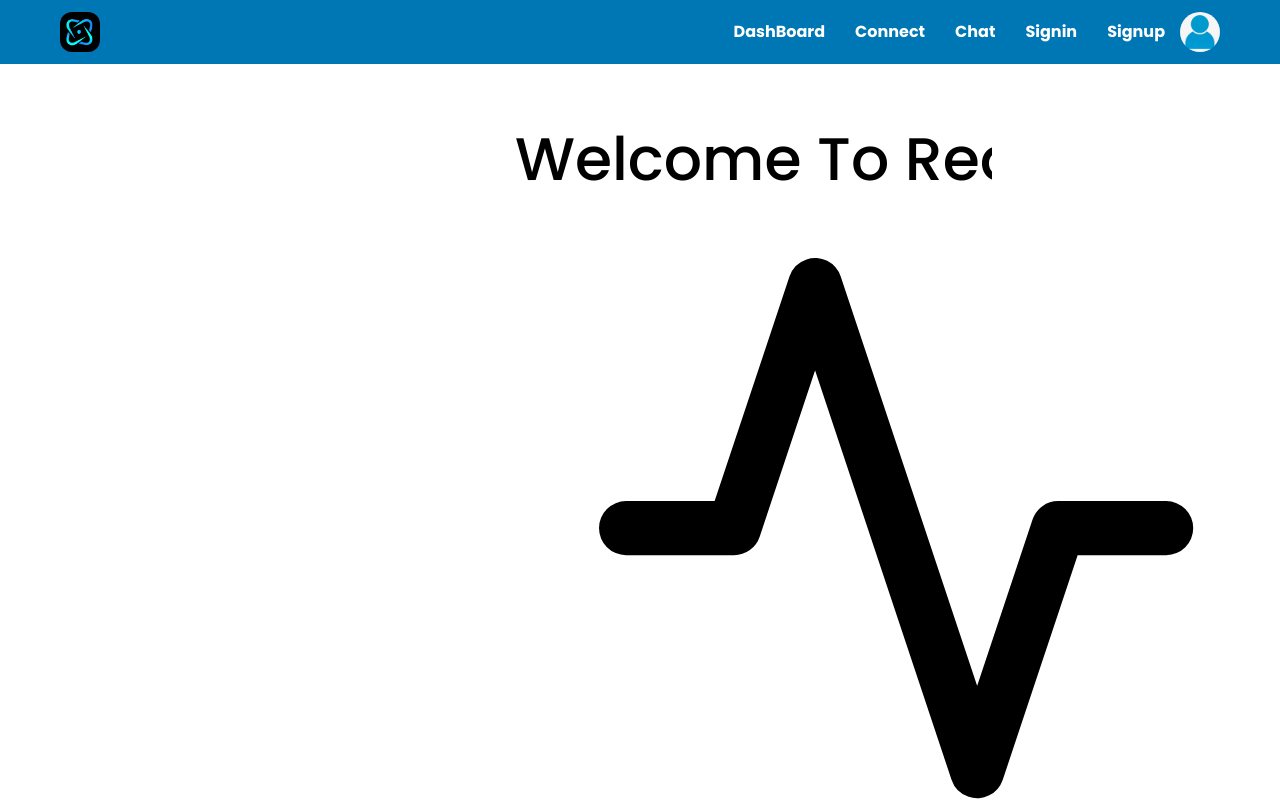
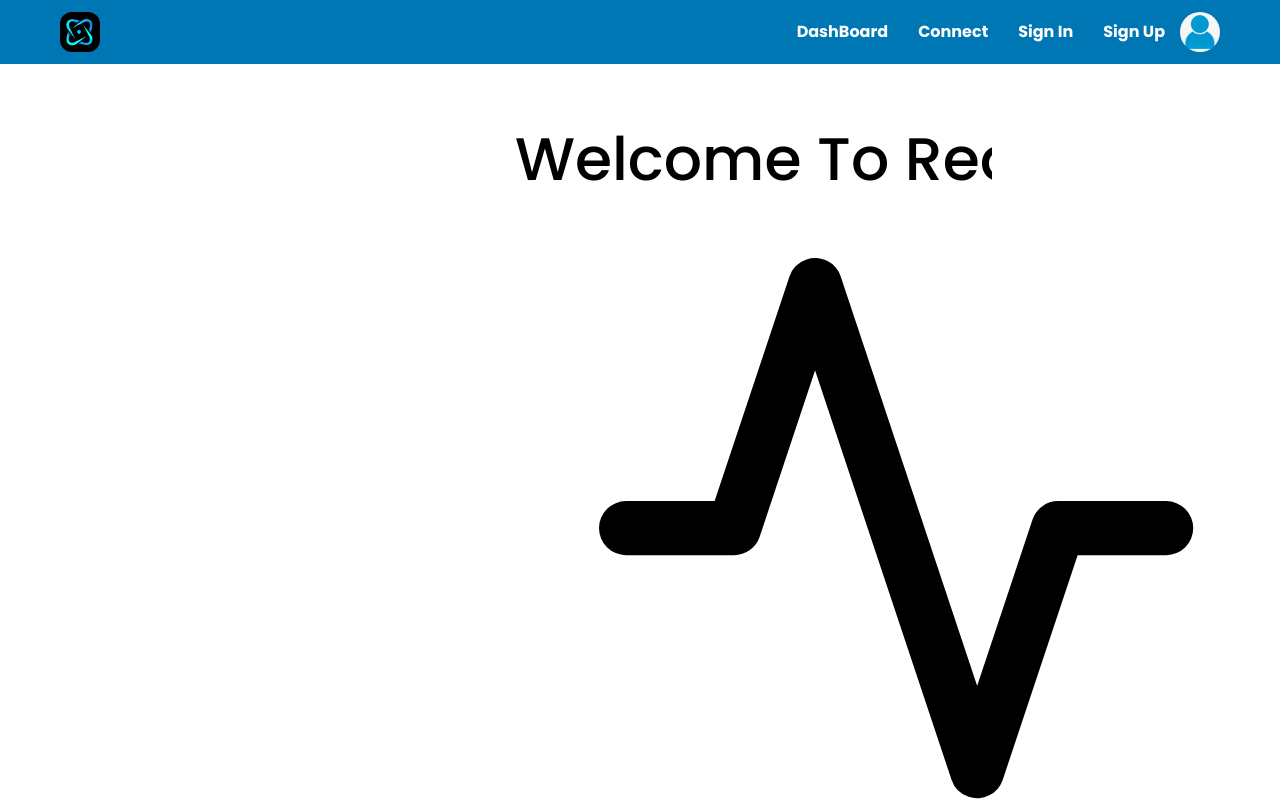
Before and after one commit to Dushyantbha012/Realm, a React (Vite) app in the folder Frontend-Realm/: page / in a window 1280 px wide. Shown: the top 801 px of the page. Built offline with nearby package versions, Linux system fonts and the light colour scheme.

Commit message:
removed chat from header

```diff
--- a/Frontend-Realm/src/components/Layout/Header/Header.jsx
+++ b/Frontend-Realm/src/components/Layout/Header/Header.jsx
@@ -15,9 +15,8 @@ function Header() {
           <ul className="nav-list">
             <li className="nav-link" onClick={()=> navigateTo("/dashboard")}>DashBoard</li>
             <li className="nav-link" onClick={()=> navigateTo("/users")}>Connect</li>
-            <li className="nav-link" onClick={()=> navigateTo("/chat")}>Chat</li>
-            <li className="nav-link" onClick={()=> navigateTo("/signin")}>Signin</li>
-            <li className="nav-link" onClick={()=> navigateTo("signup")} >Signup</li>
+            <li className="nav-link" onClick={()=> navigateTo("/signin")}>Sign In</li>
+            <li className="nav-link" onClick={()=> navigateTo("signup")} >Sign Up</li>
           </ul>
         </nav>
         <div className="profile-icon">
```
